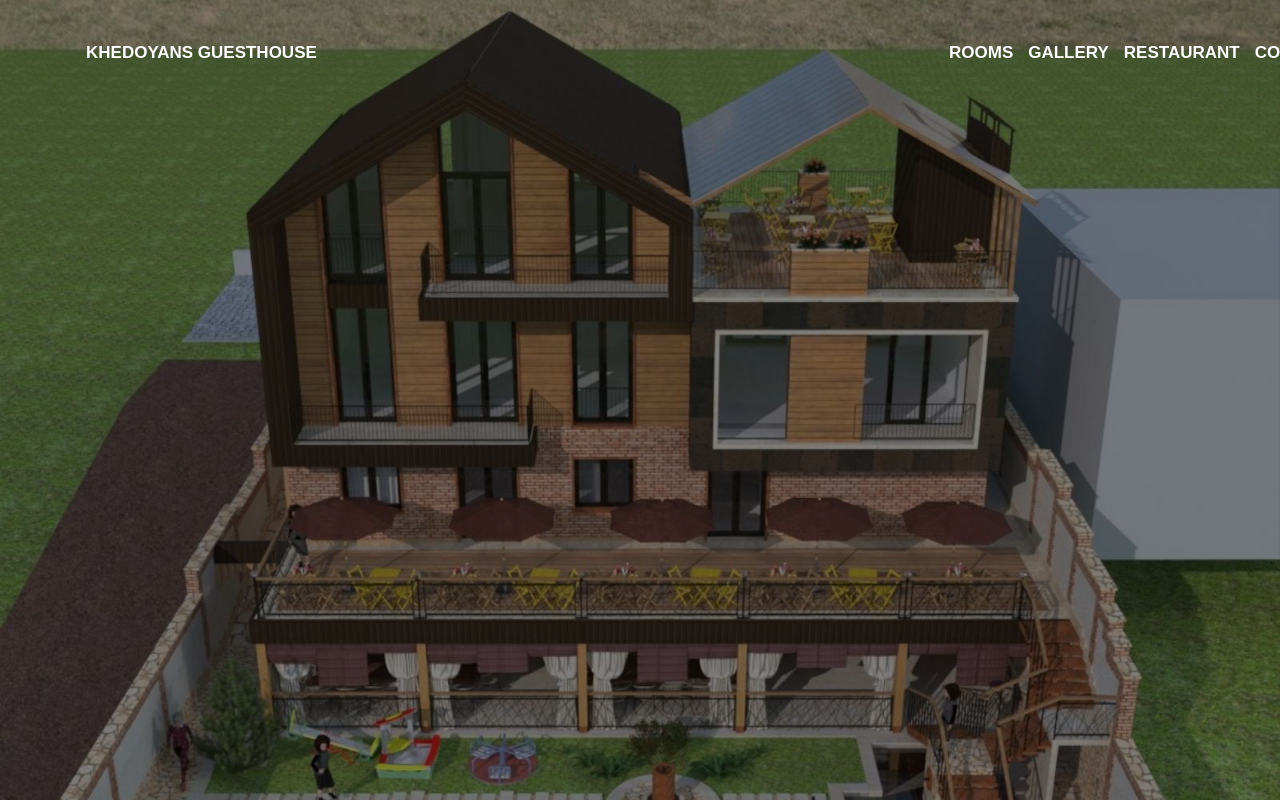
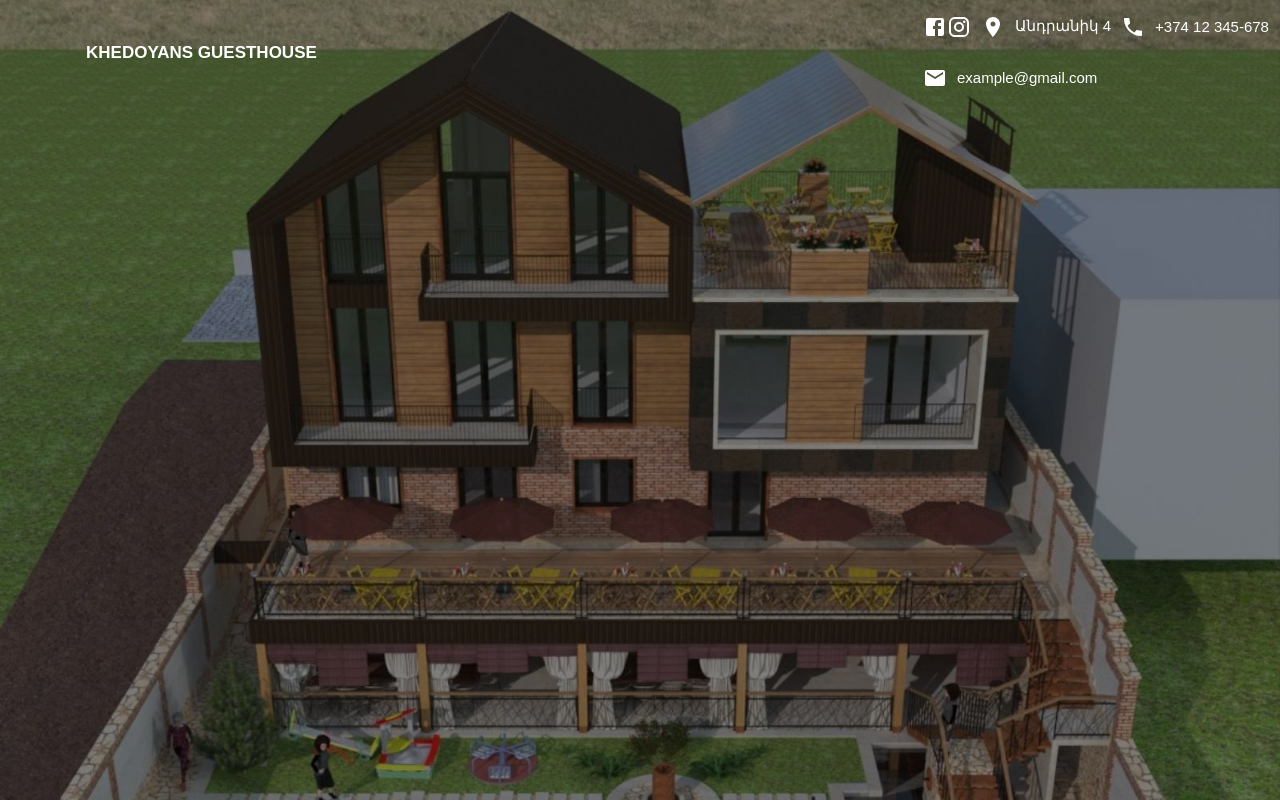
Before and after one commit to YuriKhedoyan/guesthouse, a React (Vite) app: page / in a window 1280 px wide. Shown: the top 800 px of the page. Built offline with nearby package versions, Linux system fonts and the light colour scheme.

Commit message:
Add information in header

```diff
--- a/src/section/footer/Footer.jsx
+++ b/src/section/footer/Footer.jsx
@@ -26,10 +26,10 @@ const Footer = () => {
 								<p className="informations">{informationAboutHouse.email}</p>
 								<div id="icons">
 									<span>
-										<InstagramIcon></InstagramIcon>
+										<InstagramIcon/>
 									</span>
 									<span>
-										<FacebookIcon></FacebookIcon>
+										<FacebookIcon/>
 									</span>
 								</div>
 							</div>
--- a/src/section/footer/Footer.scss
+++ b/src/section/footer/Footer.scss
@@ -12,6 +12,7 @@
 footer {
   background: #353535;
   width: 100%;
+  overflow: hidden;
   height: 250px !important;
   padding-top: 10px;
 
--- a/src/section/header/Header.jsx
+++ b/src/section/header/Header.jsx
@@ -1,6 +1,11 @@
 import React, { memo } from "react";
 import { Grid } from "@mui/material";
 import { Link } from "react-router-dom";
+import PlaceIcon from "@mui/icons-material/Place";
+import EmailIcon from "@mui/icons-material/Email";
+import FacebookIcon from "@mui/icons-material/Facebook";
+import InstagramIcon from "@mui/icons-material/Instagram";
+import LocalPhoneIcon from "@mui/icons-material/LocalPhone";
 
 import eng from "../../locales/eng.json";
 
@@ -30,6 +35,20 @@ const Header = () => {
 						</h4>
 					</Grid>
 					<Grid item xs={4}>
+						<div>
+							<span className="infoSection">
+								<p className="info"><FacebookIcon/><InstagramIcon/></p>
+							</span>
+							<span className="infoSection">
+								<p className="info"><PlaceIcon/></p><p className="info txt">Անդրանիկ 4</p>
+							</span>
+							<span className="infoSection">
+								<p className="info"><LocalPhoneIcon/></p><p className="info txt">+374 12 345-678</p>
+							</span>
+							<span className="infoSection">
+								<p className="info"><EmailIcon/></p><p className="info txt">example@gmail.com</p>
+							</span>
+						</div>
 						<div className="linksDiv">
 							<span className="linksSection">
 								<h4>
@@ -39,6 +58,8 @@ const Header = () => {
 								</h4>
 							</span>
 							<span className="linksSection">
+								<h4>
+								</h4>
 								<h4>
 									<Link to="/gallery" className="links">
 										{links.gallery}
--- a/src/section/header/Header.scss
+++ b/src/section/header/Header.scss
@@ -6,16 +6,41 @@
   width: 100%;
   z-index: 9999;
   overflow: hidden;
-  max-height: 35px;
+  max-height: 60px;
   padding-left: 70px;
   padding-bottom: 50px;
 
   .linksDiv {
     width: 450px;
+    max-height: 60px;
+    overflow: hidden;
 
     .linksSection {
       display: inline-block;
+      position: relative;
+      bottom: 40px;
       margin-left: 15px;
+    }
+  }
+
+  .infoSection {
+    display: inline-block;
+
+    .info {
+      text-decoration: none;
+      color: white;
+      font-family: Arial, Helvetica, sans-serif;
+      margin: 0;
+      margin-top: 10px;
+      margin-left: 5px;
+      margin-right: 5px;
+      padding-bottom: 5px;
+      display: inline-block;
+    }
+
+    .txt {
+      font-size: 15px;
+      padding-bottom: 13px;
     }
   }
 }
@@ -37,6 +62,11 @@
 
 .css-1boa1lb-MuiGrid-root {
   margin-top: 32px;
+}
+
+.css-gj1fbr-MuiGrid-root {
+  padding: 0 !important;
+  margin: 0 !important;
 }
 
 .sticky {
```
